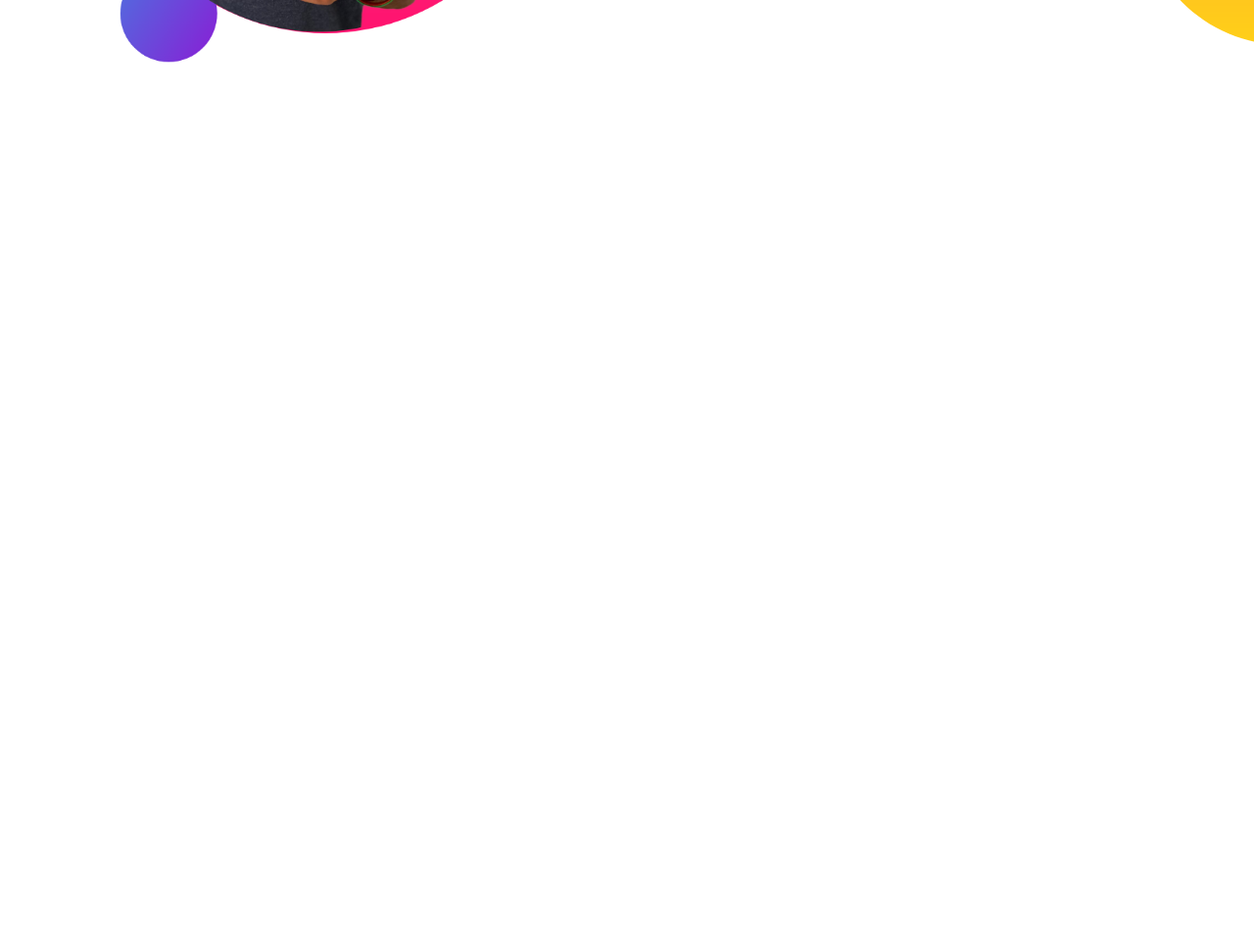
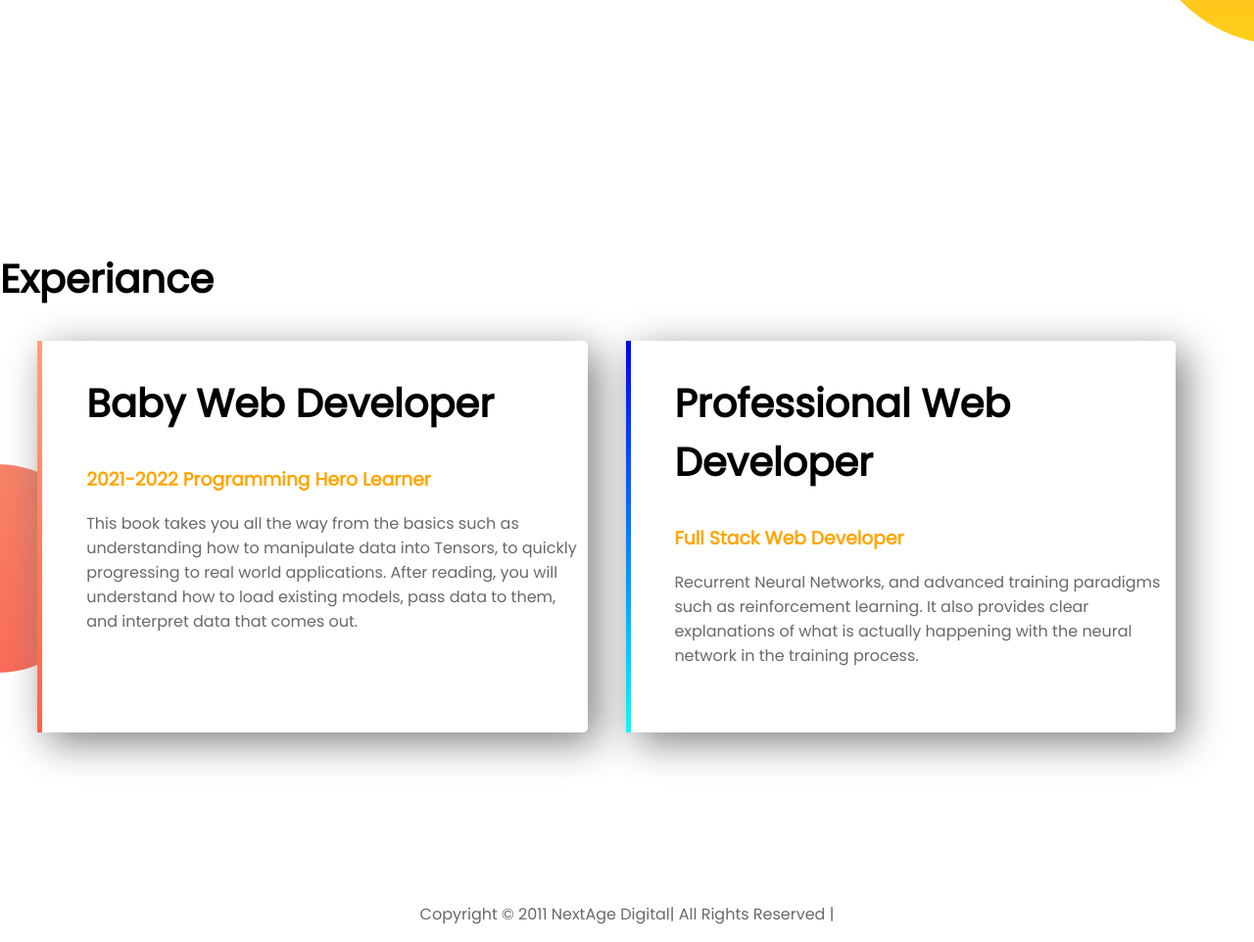
Before and after one commit to shakil2k50/web-portfolio, a plain HTML site: page index.html in a window 1280 px wide. Shown: the part 1078-2040 px from the top of the page at 98% size. Before the commit the page ends 1300 px from the top, so only its background shows below. Drawn offline with Linux system fonts and the light colour scheme.

Commit message:
complete website

```diff
--- a/index.html
+++ b/index.html
@@ -14,8 +14,8 @@
     <section class="top-banner">
         <div class="half-width">
             <h1>Welcome To</h1>
-            <h1><span class="name-highlight">NextAge</span> Digital</h1>
-            <h3>World-class professional web developer</h3>
+            <h1><span class="orange-highlight">NextAge</span> Digital</h1>
+            <h3 class="orange-highlight">World-class professional web developer</h3>
             <p>To get a quick introduction on basics for ML in JavaScript, take the self-paced course on Edx or watch the videos below that take you from first principles, to using existing pre-made models, and even building your own neural network for classification. You can also try the Make a smart webcam in JavaScript Codelab for an interactive walkthrough of these concepts.</p>
             <a class="link-button" target="_blank" href="https://www.linkedin.com/in/shakil2k50/">HIRE ME</a>
         </div>
@@ -30,13 +30,32 @@
         </div>
         <div class="half-width">
             <h2>Big Dream</h2>
-            <h3>Become world's no. 1 developer</h3>
+            <h3 class="orange-highlight">Become world's no. 1 developer</h3>
             <p>This book will demonstrate how to use a wide variety of neural network architectures, such as Convolutional Neural Networks, Recurrent Neural Networks, and advanced training paradigms such as reinforcement learning. It also provides clear explanations of what is actually happening with the neural network in the training process.</p>
             <a class="link-button" target="_blank" href="https://www.facebook.com/shakil.nextagebd">Download Resume</a>
 
         </div>
 
     </section>
+    <section class="experiance-area">
+        <h2>Experiance</h2>
+        <div id="full-stack" class="half-width single-experiance">
+            <h2>Baby Web Developer</h2>
+            <h3 class="orange-highlight">2021-2022 Programming Hero Learner</h3>
+            <p>This book takes you all the way from the basics such as understanding how to manipulate data into Tensors, to quickly progressing to real world applications. After reading, you will understand how to load existing models, pass data to them, and interpret data that comes out.</p>
+
+        </div>
+        <div id="baby-web" class="half-width single-experiance">
+            <h2>Professional Web Developer</h2>
+            <h3 class="orange-highlight">Full Stack Web Developer</h3>
+            <p>Recurrent Neural Networks, and advanced training paradigms such as reinforcement learning. It also provides clear explanations of what is actually happening with the neural network in the training process.</p>
+
+        </div>
+
+    </section>
+    <footer>
+        <p>Copyright © 2011 NextAge Digital| All Rights Reserved |</p>
+    </footer>
 
 </body>
 </html>
--- a/style.css
+++ b/style.css
@@ -11,17 +11,17 @@ h2{
 p{
     color: dimgray;
 }
-.name-highlight{
+.orange-highlight{
     color: orange;
 }
 .half-width{
     width: 40%;
     float: left;
-    margin-left: 2%;
-    padding-left: 2%;
+    margin-left: 3%;
+    padding-left: 3.5%;
 }
 .half-width img{
-    width: 100%;
+    width: 85%;
 }
 .top-banner{
     background-image: url("images/top-banner.png");
@@ -44,3 +44,30 @@ section{
    background-repeat: no-repeat;
    background-position: right;
 }
+.single-experiance{
+    box-shadow: 10px 10px 40px gray;
+    border-radius: 5px;
+    height: 80%;
+    background-color: white;
+
+
+}
+.experiance-area{
+    background-image: url(images/exp-bg.png);
+    background-repeat: no-repeat;
+    background-position: left;
+
+}
+#full-stack{
+   border-left: 5px solid;
+   border-image:linear-gradient(180deg,lightsalmon,tomato);
+   border-image-slice: 1;
+}
+#baby-web{
+    border-left: 5px solid;
+    border-image: linear-gradient(180deg,blue,cyan);
+    border-image-slice: 1;
+}
+footer p{
+    text-align: center;
+}
```
